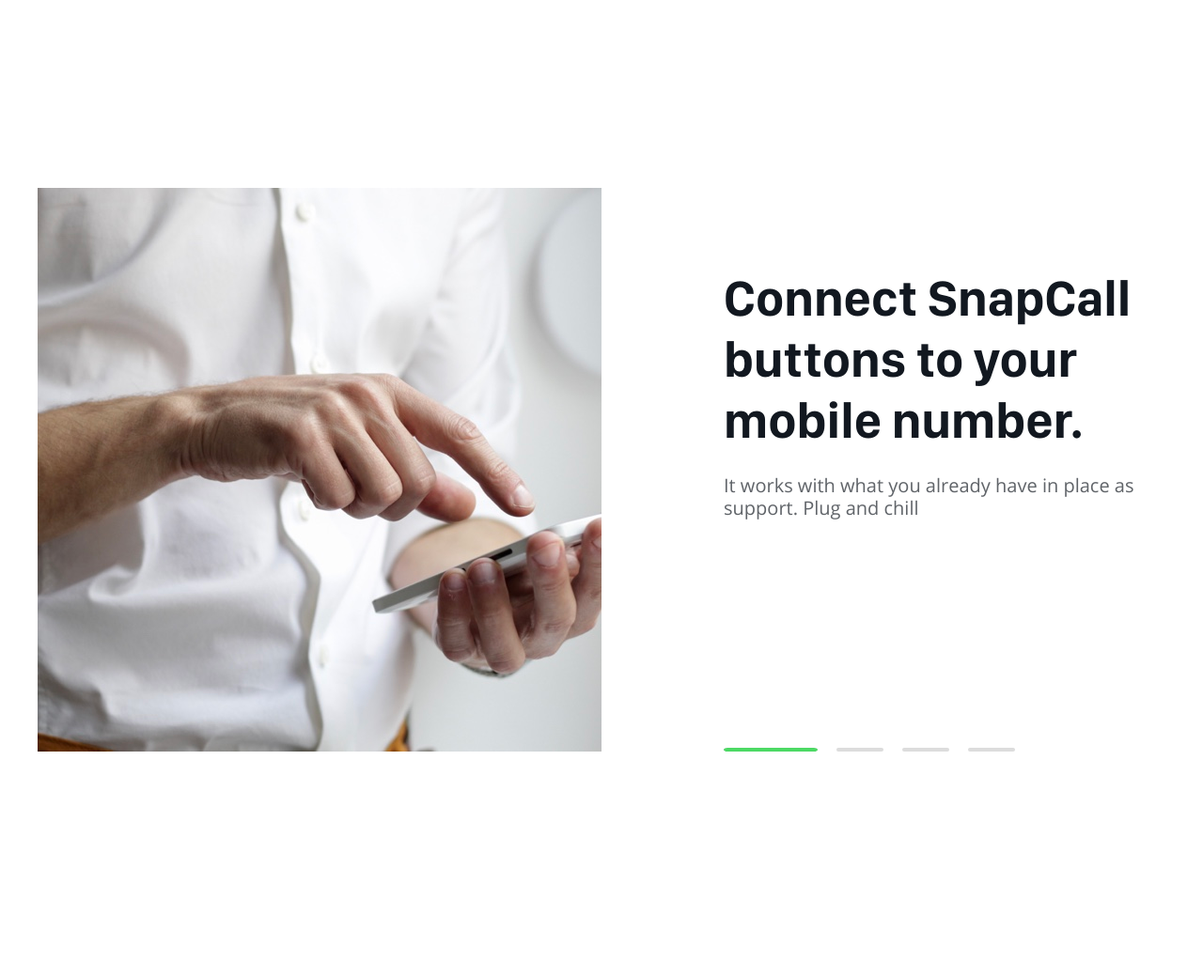
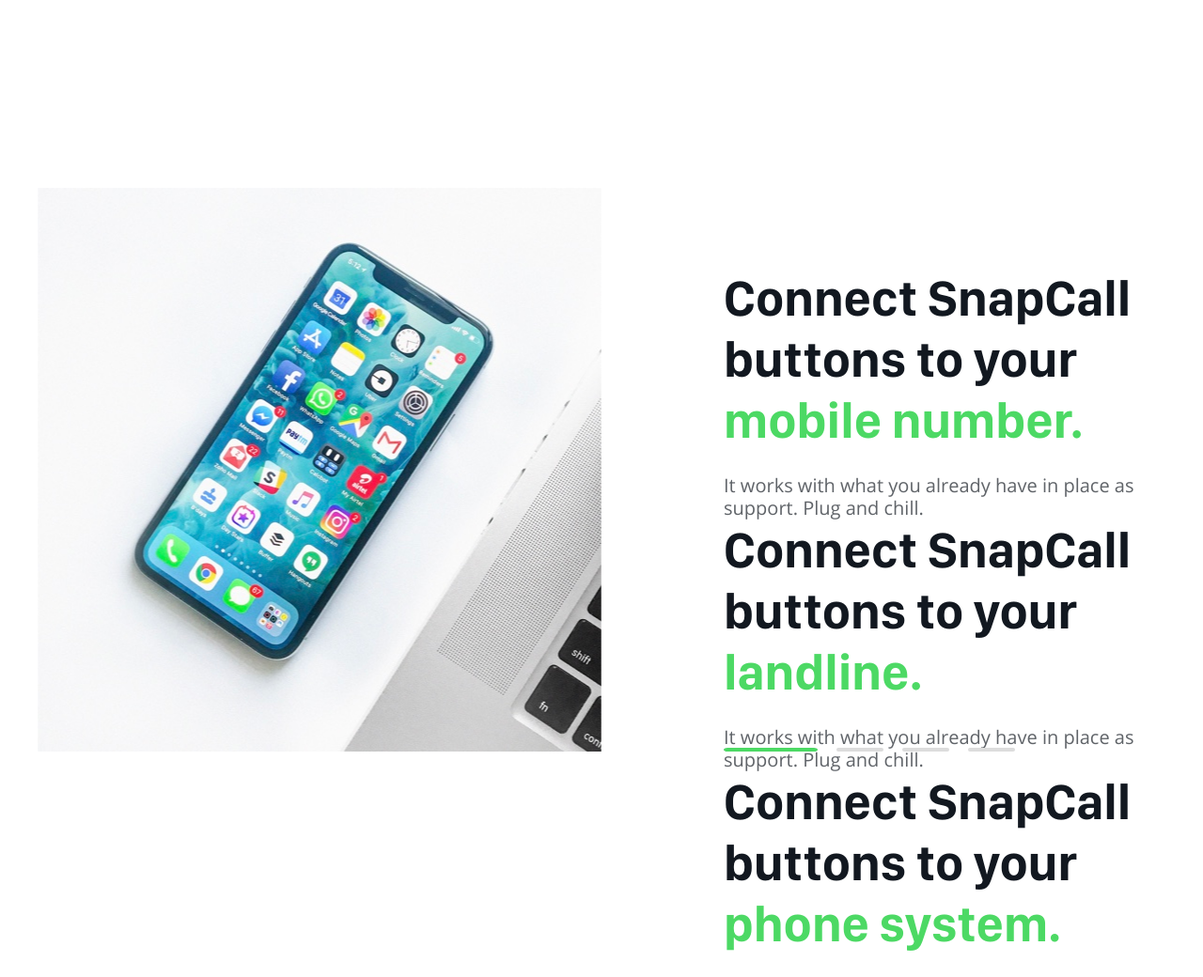
Before and after one commit to leonardchalvet/Snapcall, a PHP site: page /product-smart-plugs.php in a window 1280 px wide. Shown: the part 672-1712 px from the top of the page at 94% size. Run offline with PHP 8.4, Linux system fonts and the light colour scheme.

Commit message:
UP text / carrousel / ...

```diff
--- a/product-smart-plugs.php
+++ b/product-smart-plugs.php
@@ -54,19 +54,47 @@
 				<div class="wrapper">
 					<div class="container-img elAnim__slide anim__delayMedium_0">
 						<div class="container-el">
-							<div class="el el-1" style="background-image: url(img/product/photo.jpg);"></div>
-							<div class="el el-2" style="background-image: url(img/product/photo.jpg);"></div>
-							<div class="el el-3" style="background-image: url(img/product/photo.jpg);"></div>
-							<div class="el el-4" style="background-image: url(img/product/photo.jpg);"></div>
+							<div class="el el-1" style="background-image: url(img/product/section-carrousel/photo-1.jpg);"></div>
+							<div class="el el-2" style="background-image: url(img/product/section-carrousel/photo-2.jpg);"></div>
+							<div class="el el-3" style="background-image: url(img/product/section-carrousel/photo-3.jpg);"></div>
+							<div class="el el-4" style="background-image: url(img/product/section-carrousel/photo-4.jpg);"></div>
 						</div>
 					</div>
 					<div class="container-text">
-						<h2 class="elAnim__slide anim__delayMedium_1">
-							Connect SnapCall buttons to your mobile number.
-						</h2>
-						<p class="elAnim__slide anim__delayMedium_2">
-							It works with what you already have in place as support. Plug and chill
-						</p>
+						<div class="container-el">
+							<div class="el el-1">
+								<h2 class="elAnim__slide anim__delayMedium_1">
+									Connect SnapCall buttons to your <i>mobile number.</i>
+								</h2>
+								<p class="elAnim__slide anim__delayMedium_2">
+									It works with what you already have in place as support. Plug and chill.
+								</p>
+							</div>
+							<div class="el el-2">
+								<h2 class="elAnim__slide anim__delayMedium_1">
+									Connect SnapCall buttons to your <i>landline.</i>
+								</h2>
+								<p class="elAnim__slide anim__delayMedium_2">
+									It works with what you already have in place as support. Plug and chill.
+								</p>
+							</div>
+							<div class="el el-3">
+								<h2 class="elAnim__slide anim__delayMedium_1">
+									Connect SnapCall buttons to your <i>phone system.</i>
+								</h2>
+								<p class="elAnim__slide anim__delayMedium_2">
+									It works with what you already have in place as support. Plug and chill.
+								</p>
+							</div>
+							<div class="el el-4">
+								<h2 class="elAnim__slide anim__delayMedium_1">
+									Connect SnapCall buttons to your <i>zendesk support.</i>
+								</h2>
+								<p class="elAnim__slide anim__delayMedium_2">
+									It works with what you already have in place as support. Plug and chill.
+								</p>
+							</div>
+						</div>
 						<div class="container-steps elAnim__slide anim__delayMedium_3">
 							<div class="step prev" data-el="el-1"></div>
 							<div class="step active" data-el="el-2"></div>
```
Also changed, not shown: product-data-analytics.php (+10 -1 lines), product-shopify.php (+44 -4 lines).
